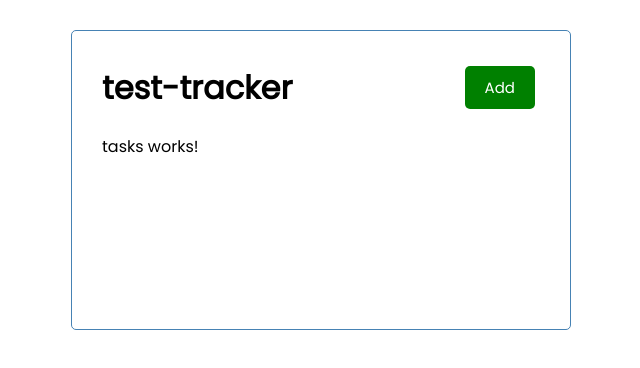
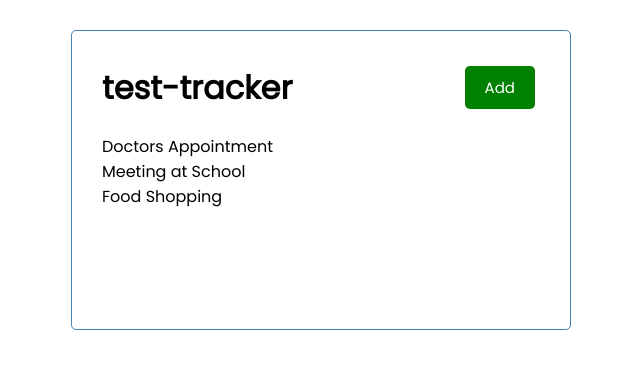
Before and after one commit to 33uyvince/Test-tracker, an Angular app: page / in a window 1280 px wide. Shown: the top 368 px of the page, without its empty margins (319-959 px from the left). Built offline with nearby package versions, Linux system fonts and the light colour scheme.

Commit message:
display tasks-initial

```diff
--- a/src/app/components/tasks/tasks.component.html
+++ b/src/app/components/tasks/tasks.component.html
@@ -1 +1 @@
-<p>tasks works!</p>
+<p *ngFor="let task of tasks">{{ task.text }}</p>
--- a/src/app/components/tasks/tasks.component.ts
+++ b/src/app/components/tasks/tasks.component.ts
@@ -1,10 +1,11 @@
 import { Component } from '@angular/core';
-
+import { Task } from 'src/app/Task';
+import { TASKS } from 'src/app/mock-task';
 @Component({
   selector: 'app-tasks',
   templateUrl: './tasks.component.html',
-  styleUrls: ['./tasks.component.css']
+  styleUrls: ['./tasks.component.css'],
 })
 export class TasksComponent {
-
+  tasks: Task[] = TASKS;
 }
```
